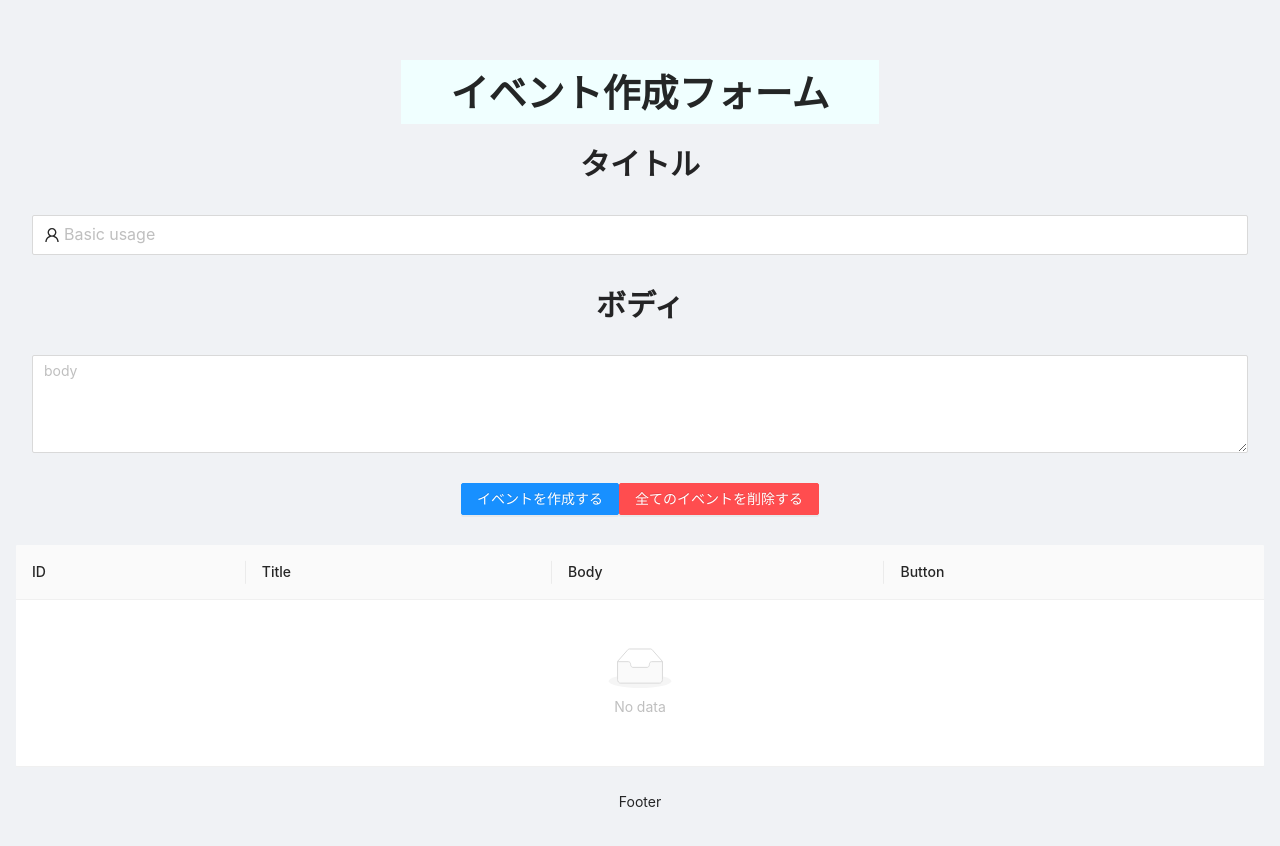
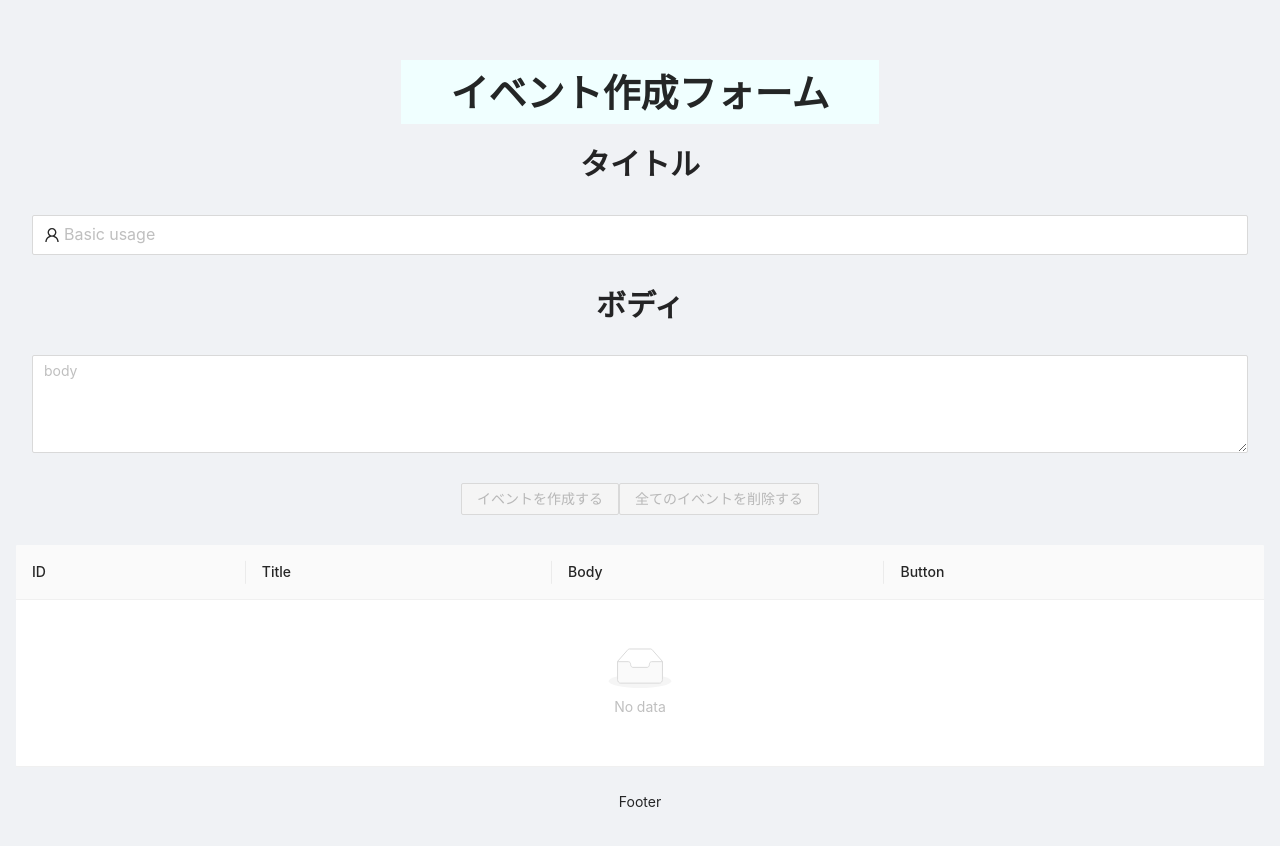
Before and after one commit to Takumikimura1899/hooks_practice, a React (Create React App) app: page / in a window 1280 px wide. Shown: the top 846 px of the page. Built offline with nearby package versions, Linux system fonts and the light colour scheme.

Commit message:
implement all events delection feature

```diff
--- a/src/components/App.js
+++ b/src/components/App.js
@@ -36,10 +36,20 @@ const App = () => {
       title,
       body,
     });
-
     setTitle('');
     setBody('');
   };
+
+  const deleteAllEvents = () => {
+    const result = window.confirm(
+      '全てのイベントを本当に削除しても良いですか？'
+    );
+    if (result) dispatch({ type: 'DELETE_ALL_EVENTS' });
+  };
+
+  const unCreatable = title === '' || body === '';
+
+  const stateLengthCheck = state.length === 0;
 
   console.log({ state });
 
@@ -50,7 +60,12 @@ const App = () => {
           <Header />
           <Title title={title} onChangeTitle={onChangeTitle} />
           <Body body={body} onChangeBody={onChangeBody} />
-          <ButtonArea addEvent={addEvent} />
+          <ButtonArea
+            addEvent={addEvent}
+            deleteAllEvents={deleteAllEvents}
+            unCreatable={unCreatable}
+            stateLengthCheck={stateLengthCheck}
+          />
           <TableContent state={state} dispatch={dispatch} />
           <Footer />
         </Content>
--- a/src/components/ButtonArea.jsx
+++ b/src/components/ButtonArea.jsx
@@ -3,15 +3,31 @@ import { Row, Col, Button } from 'antd';
 import 'antd/dist/antd.css';
 import '../App.css';
 
-const ButtonArea = ({ addEvent, onChangeTitle }) => {
+const ButtonArea = ({
+  addEvent,
+  onChangeTitle,
+  deleteAllEvents,
+  unCreatable,
+  stateLengthCheck,
+}) => {
   return (
     <>
       <Row style={{ margin: '30px 16px' }}>
         <Col xs={24} sm={24} md={24} lg={24} xl={24} xxl={24}>
-          <Button type='primary' onClick={addEvent} onChange={onChangeTitle}>
+          <Button
+            type='primary'
+            onClick={addEvent}
+            onChange={onChangeTitle}
+            disabled={unCreatable}
+          >
             イベントを作成する
           </Button>
-          <Button type='primary' danger>
+          <Button
+            type='primary'
+            danger
+            onClick={deleteAllEvents}
+            disabled={stateLengthCheck}
+          >
             全てのイベントを削除する
           </Button>
         </Col>
--- a/src/components/Table.jsx
+++ b/src/components/Table.jsx
@@ -4,8 +4,10 @@ const TableContent = ({ state, dispatch }) => {
   const TableState = state.map((event) => {
     const id = event.id;
     const handleClickDeleteButton = () => {
-      dispatch({ type: 'DELETE_EVENT', id });
-      console.log('aaaa');
+      const result = window.confirm(
+        `このイベント(id=${id})を本当に削除しても良いですか`
+      );
+      if (result) dispatch({ type: 'DELETE_EVENT', id });
     };
 
     return {
```
Also changed, not shown: src/components/useEvent.js (deleted, +0 -25 lines).
